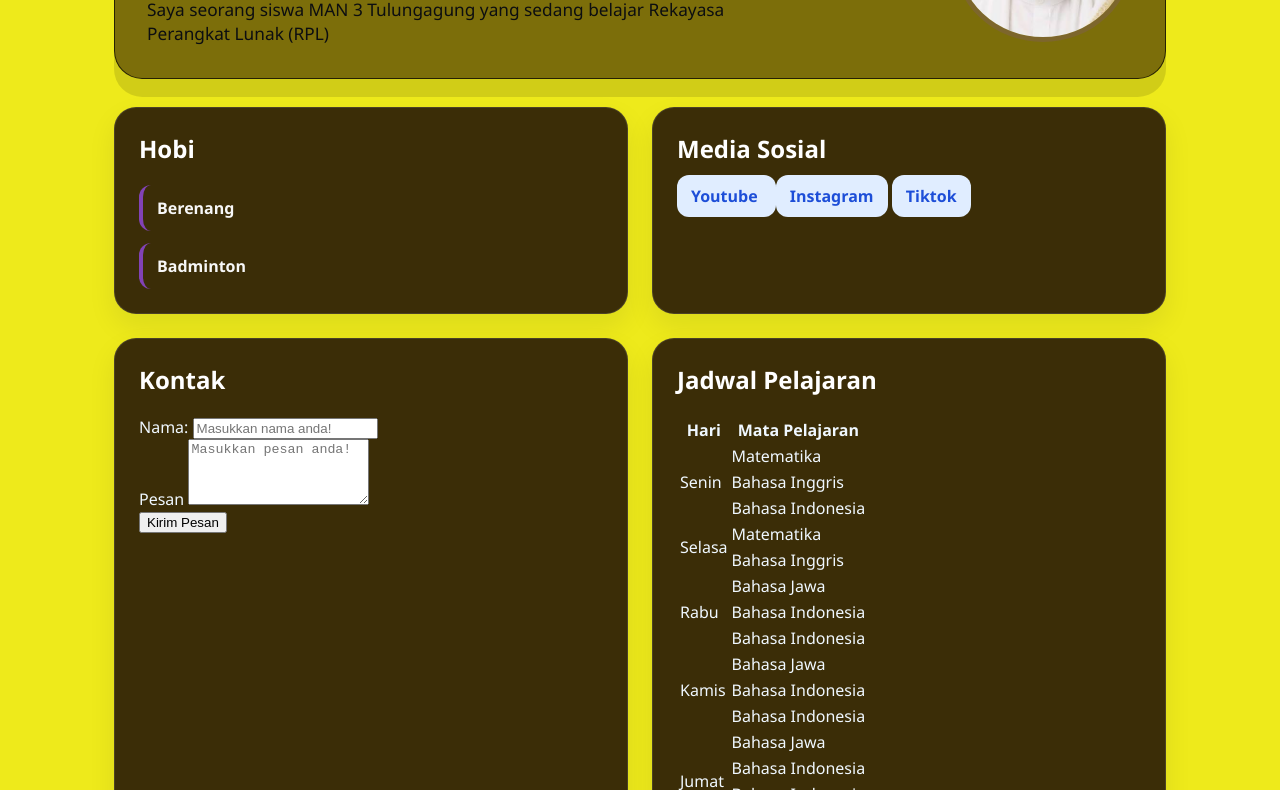
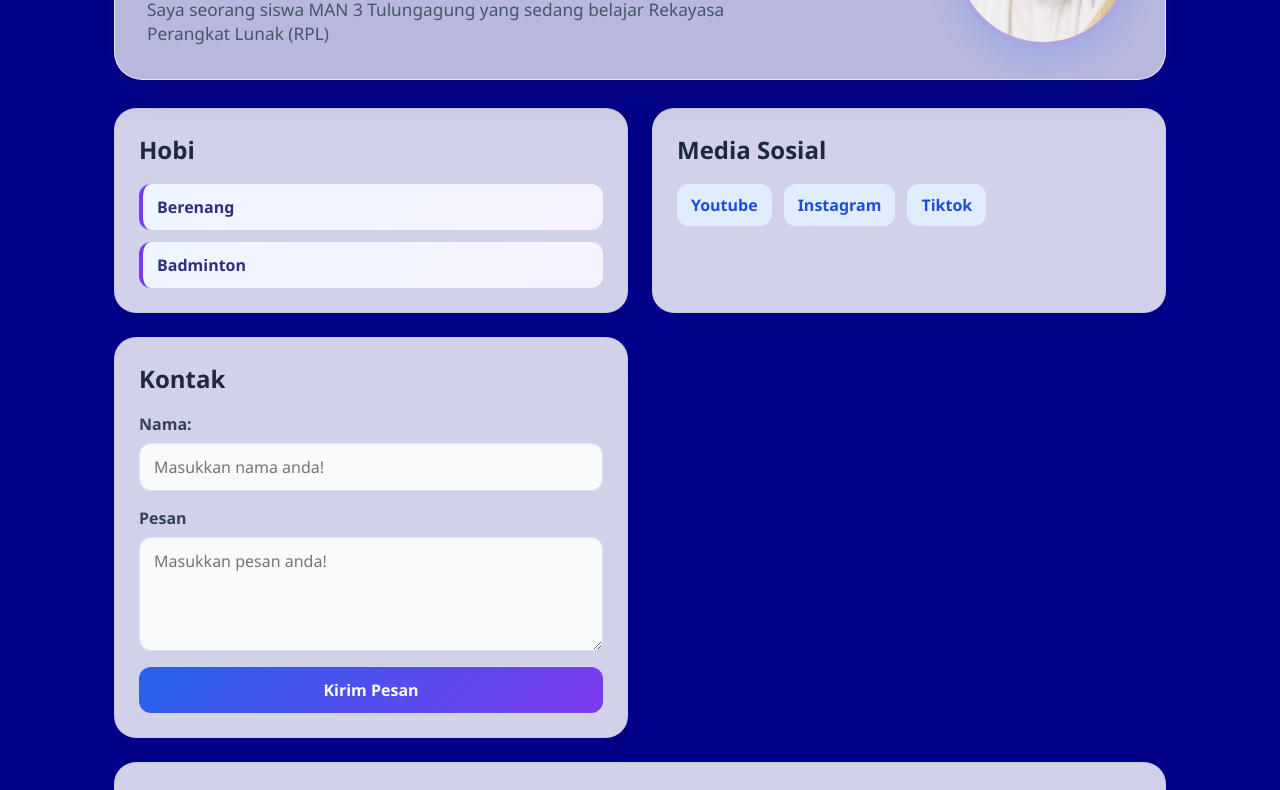
Before and after one commit to azamharis/profile, a plain HTML site: page index.html in a window 1280 px wide. Shown: the part 230-1020 px from the top of the page. Drawn offline with Linux system fonts and the light colour scheme.

Commit message:
Update style.css

```diff
--- a/style.css
+++ b/style.css
@@ -5,8 +5,8 @@
 body {
   margin: 0;
   font-family: 'Segoe UI', Tahoma, Geneva, Verdana, sans-serif;
-    background: rgb(238, 234, 27);
-    color: aliceblue;
+  background: darkblue;
+  color: #e4ecf7;
 }
 
 .page {
@@ -20,10 +20,10 @@ body {
   align-items: center;
   justify-content: space-between;
   gap: 30px;
-    background: rgba(109, 94, 9, 0.884);
+  background: rgba(255, 255, 255, 0.72);
   backdrop-filter: blur(10px);
-    border: 1px solid rgba(0, 0, 0, 0.7);
-    box-shadow: 0 18px rgba(0, 0, 0, 0.12);
+  border: 1px solid rgba(255, 255, 255, 0.7);
+  box-shadow: 0 18px 40px rgba(30, 41, 59, 0.12);
   border-radius: 28px;
   padding: 32px;
   margin-bottom: 28px;
@@ -35,8 +35,8 @@ body {
 
 .badge {
   display: inline-block;
-    background: linear-gradient(135deg, #7c3aed, #2563ed);
-    color: rgb(0, 0, 0);
+  background: linear-gradient(135deg, #7c3aed, #2563eb);
+  color: white;
   padding: 8px 14px;
   border-radius: 999px;
   font-size: 12px;
@@ -47,7 +47,7 @@ body {
 
 .judul {
   margin: 0;
-    font-family: 'plus jakarta sans', 'segoe UI' sans-serif;
+  font-family: 'Plus Jakarta Sans', 'Segoe UI', sans-serif;
   line-height: 1.4;
 }
 
@@ -62,38 +62,38 @@ body {
   margin-top: 12px;
   max-width: 620px;
   font-size: 1.08rem;
-    color: #0c0e11;
+  color: #475569;
   text-align: left;
   background: transparent;
 }
 
 .profile-photo {
   width: 180px;
-    height: 170px;
+  height: 180px;
   object-fit: cover;
   border-radius: 50%;
-    border: 5px solid rgba(128, 62, 241, 0.15);
-    box-shadow: 0 16 px 30px rgba(10, 32, 10, 0.438);
+  border: 5px solid rgba(124, 58, 237, 0.15);
+  box-shadow: 0 16px 30px rgba(59, 130, 246, 0.2);
 }
 
 .content-grid {
-    display:grid;
+  display: grid;
   grid-template-columns: repeat(2, minmax(260px, 1fr));
   gap: 24px;
 }
 
-.card{
-    background: rgba(20, 4, 4, 0.82);
+.card {
+  background: rgba(255, 255, 255, 0.82);
   border: 1px solid rgba(148, 163, 184, 0.18);
   border-radius: 22px;
   padding: 24px;
   box-shadow: 0 12px 28px rgba(15, 23, 42, 0.08);
 }
 
-.card h2{
+.card h2 {
   margin-top: 0;
-    margin-bottom: 18 px;
-    color: #ffffff;
+  margin-bottom: 18px;
+  color: #1e293b;
   font-size: 1.5rem;
 }
 
@@ -102,19 +102,19 @@ body {
   padding: 0;
   margin: 0;
   display: grid;
-    gap:12px
+  gap: 12px;
 }
 
 .hobby-list li {
-    background: linear-gradient(135, #eff6ff, #f5f3ff);
-    border-left: 4px solid #8242b6;
+  background: linear-gradient(135deg, #eff6ff, #f5f3ff);
+  border-left: 4px solid #7c3aed;
   padding: 12px 14px;
   border-radius: 12px;
   font-weight: 600;
-    color: #f7f7f7;
+  color: #312e81;
 }
 
-.social-link {
+.social-links {
   display: flex;
   flex-wrap: wrap;
   gap: 12px;
@@ -124,7 +124,7 @@ body {
   text-decoration: none;
   color: #1d4ed8;
   background: #e0edff;
-    padding:  10px 14px;
+  padding: 10px 14px;
   border-radius: 12px;
   font-weight: 600;
   transition: transform 0.2s ease, box-shadow 0.2s ease;
@@ -134,3 +134,102 @@ body {
   transform: translateY(-2px);
   box-shadow: 0 10px 20px rgba(37, 99, 235, 0.15);
 }
+
+.form-card form {
+  display: grid;
+  gap: 16px;
+}
+
+.field-group {
+  display: grid;
+  gap: 8px;
+}
+
+.field-group label {
+  font-weight: 600;
+  color: #334155;
+}
+
+.field-group input,
+.field-group textarea {
+  width: 100%;
+  border: 1px solid #dbe4f0;
+  border-radius: 12px;
+  padding: 12px 14px;
+  font: inherit;
+  background: #f8fafc;
+  color: #0f172a;
+  resize: vertical;
+}
+
+.field-group input:focus,
+.field-group textarea:focus {
+  outline: 2px solid rgba(59, 130, 246, 0.2);
+  border-color: #60a5fa;
+}
+
+button {
+  border: none;
+  border-radius: 12px;
+  padding: 12px 18px;
+  font: inherit;
+  font-weight: 700;
+  color: white;
+  background: linear-gradient(135deg, #2563eb, #7c3aed);
+  cursor: pointer;
+  transition: transform 0.2s ease, box-shadow 0.2s ease;
+}
+
+button:hover {
+  transform: translateY(-2px);
+  box-shadow: 0 12px 24px rgba(124, 58, 237, 0.25);
+}
+
+.schedule-card {
+  grid-column: 1 / -1;
+}
+
+table {
+  width: 100%;
+  border-collapse: collapse;
+  overflow: hidden;
+  border-radius: 14px;
+  background: #f8fafc;
+  color: #000;
+}
+
+th,
+td {
+  border: 1px solid #dfe7f1;
+  padding: 12px 14px;
+  text-align: left;
+}
+
+th {
+  background: linear-gradient(135deg, #dbeafe, #ede9fe);
+  color: #1e3a8a;
+}
+
+tr:nth-child(even) td {
+  background: rgba(148, 163, 184, 0.04);
+}
+
+@media (max-width: 768px) {
+  .hero {
+    flex-direction: column;
+    text-align: center;
+  }
+
+  .profile-copy {
+    width: 100%;
+  }
+
+  #text2 {
+    text-align: center;
+    margin-inline: auto;
+  }
+
+  .content-grid {
+    grid-template-columns: 1fr;
+  }
+    }
```
Lines whose indentation alone changed are shown as unchanged.
